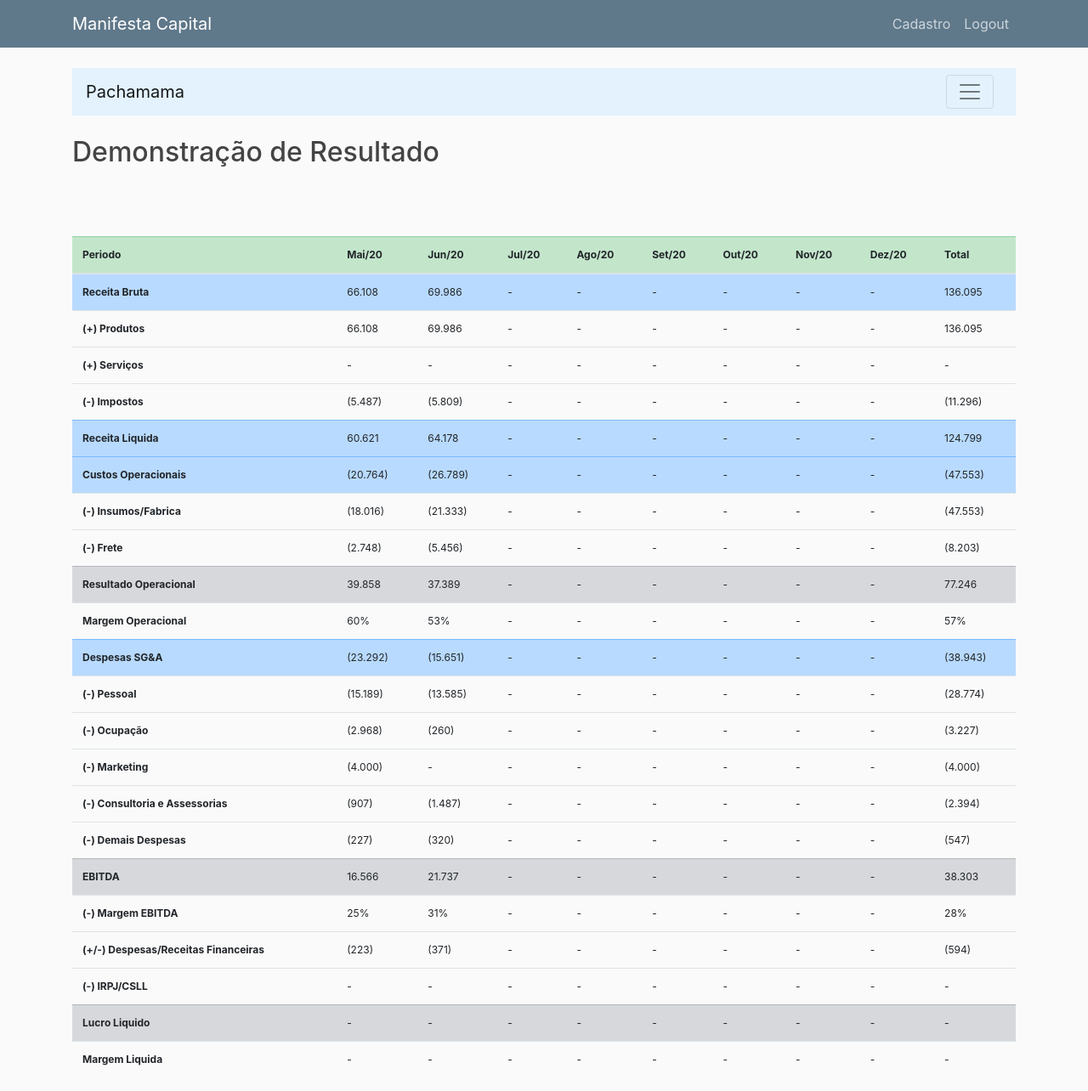
After one commit to fgomesc/manifesta, a Django app: page /pachamama/resultado in a window 1280 px wide. The commit adds this page. Shown: the whole page at 85% size. Run offline with Django 3.2, Linux system fonts and the light colour scheme; a user stored in the database is signed in; parts of the project's set-up code (start-up, migrations or seed data) failed here and were passed over; some libraries are stand-ins or nearby versions.

Commit message:
versao 3

```diff
--- a/apps/core/templates/core/base.html
+++ b/apps/core/templates/core/base.html
@@ -19,7 +19,11 @@
         <header class="site-header">
           <nav class="navbar navbar-expand-md navbar-dark bg-steel fixed-top">
             <div class="container">
-              <a class="navbar-brand mr-4" href="{% url 'home' %}">Manifesta Capital</a>
+              {% if user.is_authenticated %}
+                <a class="navbar-brand mr-4" href="{% url 'index' %}">Manifesta Capital</a>
+              {% else %}
+                <a class="navbar-brand mr-4" href="{% url 'home' %}">Manifesta Capital</a>
+              {% endif %}
               <button class="navbar-toggler" type="button" data-toggle="collapse" data-target="#navbarToggle" aria-controls="navbarToggle" aria-expanded="false" aria-label="Toggle navigation">
               <span class="navbar-toggler-icon"></span>
               </button>
--- a/apps/pachamama/templates/pachamama/basecaixarealizado_list.html
+++ b/apps/pachamama/templates/pachamama/basecaixarealizado_list.html
@@ -10,8 +10,7 @@
   <div class="collapse navbar-collapse" id="navbarNavAltMarkup">
     <div class="navbar-nav">
       <a class="nav-item nav-link" href="{% url 'fluxo_caixa_pachamama' %}">Fluxo de Caixa</a>
-      <a class="nav-item nav-link" href="">Demonstração de Resultado</a>
-      <a class="nav-item nav-link" href="">Demonstração de Resultado</a>
+      <a class="nav-item nav-link" href="{% url 'resultado_pachamama' %}">Demonstração de Resultado</a>
     </div>
   </div>
 </nav>
--- a/apps/pachamama/templates/pachamama/fluxo_de_caixa.html
+++ b/apps/pachamama/templates/pachamama/fluxo_de_caixa.html
@@ -11,8 +11,7 @@
   <div class="collapse navbar-collapse" id="navbarNavAltMarkup">
     <div class="navbar-nav">
       <a class="nav-item nav-link" href="{% url 'fluxo_caixa_pachamama' %}">Fluxo de Caixa</a>
-      <a class="nav-item nav-link" href="">Demonstração de Resultado</a>
-      <a class="nav-item nav-link" href="">Demonstração de Resultado</a>
+      <a class="nav-item nav-link" href="{% url 'resultado_pachamama' %}">Demonstração de Resultado</a>
     </div>
   </div>
 </nav>
--- a/apps/pachamama/templates/pachamama/index.html
+++ b/apps/pachamama/templates/pachamama/index.html
@@ -10,8 +10,7 @@
   <div class="collapse navbar-collapse" id="navbarNavAltMarkup">
     <div class="navbar-nav">
       <a class="nav-item nav-link" href="{% url 'fluxo_caixa_pachamama' %}">Fluxo de Caixa</a>
-      <a class="nav-item nav-link" href="#">Demonstração de Resultado</a>
-      <a class="nav-item nav-link" href="#">Vendas</a>
+      <a class="nav-item nav-link" href="{% url 'resultado_pachamama' %}">Demonstração de Resultado</a>
     </div>
   </div>
 </nav>
--- /dev/null
+++ b/apps/pachamama/templates/pachamama/resultado.html
@@ -0,0 +1,299 @@
+{% extends "core/base.html" %}
+
+{% block content %}
+
+<nav class="navbar navbar-light" style="background-color: #e3f2fd;">
+  <a class="navbar-brand" href="#">Pachamama</a>
+  <button class="navbar-toggler" type="button" data-toggle="collapse" data-target="#navbarNavAltMarkup" aria-controls="navbarNavAltMarkup" aria-expanded="false" aria-label="Toggle navigation">
+    <span class="navbar-toggler-icon"></span>
+  </button>
+  <div class="collapse navbar-collapse" id="navbarNavAltMarkup">
+    <div class="navbar-nav">
+      <a class="nav-item nav-link" href="{% url 'fluxo_caixa_pachamama' %}">Fluxo de Caixa</a>
+      <a class="nav-item nav-link" href="{% url 'resultado_pachamama' %}">Demonstração de Resultado</a>
+    </div>
+  </div>
+</nav>
+
+
+<br>
+<h2>Demonstração de Resultado</h2>
+<br>
+
+<br>
+<br>
+<table class="table">
+  <thead>
+    <tr class="table-success">
+      <th scope="col">Periodo</th>
+      <th scope="col">Mai/20</th>
+      <th scope="col">Jun/20</th>
+      <th scope="col">Jul/20</th>
+      <th scope="col">Ago/20</th>
+      <th scope="col">Set/20</th>
+      <th scope="col">Out/20</th>
+      <th scope="col">Nov/20</th>
+      <th scope="col">Dez/20</th>
+      <th scope="col">Total</th>
+    </tr>
+  </thead>
+  <tbody>
+    <tr class="table-primary">
+      <th scope="row">Receita Bruta</th>
+      <td>66.108</td>
+      <td>69.986</td>
+      <td>-</td>
+      <td>-</td>
+      <td>-</td>
+      <td>-</td>
+      <td>-</td>
+      <td>-</td>
+      <td>136.095</td>
+    </tr>
+    <tr>
+      <th scope="row">(+) Produtos</th>
+      <td>66.108</td>
+      <td>69.986</td>
+      <td>-</td>
+      <td>-</td>
+      <td>-</td>
+      <td>-</td>
+      <td>-</td>
+      <td>-</td>
+      <td>136.095</td>
+    </tr>
+    <tr>
+      <th scope="row">(+) Serviços</th>
+      <td>-</td>
+      <td>-</td>
+      <td>-</td>
+      <td>-</td>
+      <td>-</td>
+      <td>-</td>
+      <td>-</td>
+      <td>-</td>
+      <td>-</td>
+    </tr>
+    <tr>
+      <th scope="row">(-) Impostos</th>
+      <td>(5.487)</td>
+      <td>(5.809)</td>
+      <td>-</td>
+      <td>-</td>
+      <td>-</td>
+      <td>-</td>
+      <td>-</td>
+      <td>-</td>
+      <td>(11.296)</td>
+    </tr>
+      <tr class="table-primary">
+      <th scope="row">Receita Liquida</th>
+      <td>60.621</td>
+      <td>64.178</td>
+      <td>-</td>
+      <td>-</td>
+      <td>-</td>
+      <td>-</td>
+      <td>-</td>
+      <td>-</td>
+      <td>124.799</td>
+    </tr>
+    </tr>
+      <tr class="table-primary">
+      <th scope="row">Custos Operacionais</th>
+      <td>(20.764)</td>
+      <td>(26.789)</td>
+      <td>-</td>
+      <td>-</td>
+      <td>-</td>
+      <td>-</td>
+      <td>-</td>
+      <td>-</td>
+      <td>(47.553)</td>
+    </tr>
+    <tr>
+      <th scope="row">(-) Insumos/Fabrica</th>
+      <td>(18.016)</td>
+      <td>(21.333)</td>
+      <td>-</td>
+      <td>-</td>
+      <td>-</td>
+      <td>-</td>
+      <td>-</td>
+      <td>-</td>
+      <td>(47.553)</td>
+    </tr>
+    <tr>
+      <th scope="row">(-) Frete</th>
+      <td>(2.748)</td>
+      <td>(5.456)</td>
+      <td>-</td>
+      <td>-</td>
+      <td>-</td>
+      <td>-</td>
+      <td>-</td>
+      <td>-</td>
+      <td>(8.203)</td>
+    </tr>
+    <tr class="table-secondary">
+      <th scope="row">Resultado Operacional</th>
+      <td>39.858</td>
+      <td>37.389</td>
+      <td>-</td>
+      <td>-</td>
+      <td>-</td>
+      <td>-</td>
+      <td>-</td>
+      <td>-</td>
+      <td>77.246</td>
+    </tr>
+    <tr>
+      <th scope="row">Margem Operacional</th>
+      <td>60%</td>
+      <td>53%</td>
+      <td>-</td>
+      <td>-</td>
+      <td>-</td>
+      <td>-</td>
+      <td>-</td>
+      <td>-</td>
+      <td>57%</td>
+    </tr>
+    </tr>
+      <tr class="table-primary">
+      <th scope="row">Despesas SG&A</th>
+      <td>(23.292)</td>
+      <td>(15.651)</td>
+      <td>-</td>
+      <td>-</td>
+      <td>-</td>
+      <td>-</td>
+      <td>-</td>
+      <td>-</td>
+      <td>(38.943)</td>
+    </tr>
+      <th scope="row">(-) Pessoal</th>
+      <td>(15.189)</td>
+      <td>(13.585)</td>
+      <td>-</td>
+      <td>-</td>
+      <td>-</td>
+      <td>-</td>
+      <td>-</td>
+      <td>-</td>
+      <td>(28.774)</td>
+    </tr>
+      <th scope="row">(-) Ocupação</th>
+      <td>(2.968)</td>
+      <td>(260)</td>
+      <td>-</td>
+      <td>-</td>
+      <td>-</td>
+      <td>-</td>
+      <td>-</td>
+      <td>-</td>
+      <td>(3.227)</td>
+    </tr>
+      <th scope="row">(-) Marketing</th>
+      <td>(4.000)</td>
+      <td>-</td>
+      <td>-</td>
+      <td>-</td>
+      <td>-</td>
+      <td>-</td>
+      <td>-</td>
+      <td>-</td>
+      <td>(4.000)</td>
+    </tr>
+      <th scope="row">(-) Consultoria e Assessorias</th>
+      <td>(907)</td>
+      <td>(1.487)</td>
+      <td>-</td>
+      <td>-</td>
+      <td>-</td>
+      <td>-</td>
+      <td>-</td>
+      <td>-</td>
+      <td>(2.394)</td>
+    </tr>
+      <th scope="row">(-) Demais Despesas</th>
+      <td>(227)</td>
+      <td>(320)</td>
+      <td>-</td>
+      <td>-</td>
+      <td>-</td>
+      <td>-</td>
+      <td>-</td>
+      <td>-</td>
+      <td>(547)</td>
+    <tr class="table-secondary">
+      <th scope="row">EBITDA</th>
+      <td>16.566</td>
+      <td>21.737</td>
+      <td>-</td>
+      <td>-</td>
+      <td>-</td>
+      <td>-</td>
+      <td>-</td>
+      <td>-</td>
+      <td>38.303</td>
+    </tr>
+    </tr>
+      <th scope="row">(-) Margem EBITDA</th>
+      <td>25%</td>
+      <td>31%</td>
+      <td>-</td>
+      <td>-</td>
+      <td>-</td>
+      <td>-</td>
+      <td>-</td>
+      <td>-</td>
+      <td>28%</td>
+    </tr>
+      <th scope="row">(+/-) Despesas/Receitas Financeiras</th>
+      <td>(223)</td>
+      <td>(371)</td>
+      <td>-</td>
+      <td>-</td>
+      <td>-</td>
+      <td>-</td>
+      <td>-</td>
+      <td>-</td>
+      <td>(594)</td>
+    </tr>
+      <th scope="row">(-) IRPJ/CSLL</th>
+      <td>-</td>
+      <td>-</td>
+      <td>-</td>
+      <td>-</td>
+      <td>-</td>
+      <td>-</td>
+      <td>-</td>
+      <td>-</td>
+      <td>-</td>
+  <tr class="table-secondary">
+      <th scope="row">Lucro Liquido</th>
+      <td>-</td>
+      <td>-</td>
+      <td>-</td>
+      <td>-</td>
+      <td>-</td>
+      <td>-</td>
+      <td>-</td>
+      <td>-</td>
+      <td>-</td>
+    </tr>
+    </tr>
+      <th scope="row">Margem Liquida</th>
+      <td>-</td>
+      <td>-</td>
+      <td>-</td>
+      <td>-</td>
+      <td>-</td>
+      <td>-</td>
+      <td>-</td>
+      <td>-</td>
+      <td>-</td>
+  </tbody>
+</table>
+{% endblock content %}
--- a/apps/pachamama/urls.py
+++ b/apps/pachamama/urls.py
@@ -13,12 +13,14 @@ from .views import home_pachamama,\
     MarketingList, \
     TelMovFixList, \
     DespTIList, \
-    TxJurosList
+    TxJurosList, \
+    resultado_pachamama
 
 
 
 urlpatterns = [
     path('', home_pachamama, name='home_pachamama'),
+    path('resultado', resultado_pachamama, name='resultado_pachamama'),
     path('fluxo-caixa/', fluxo_de_caixa_pachamama, name='fluxo_caixa_pachamama'),
     path('entrada-cartao-list', EntradaCartaoList.as_view(), name='list_entrada_cartao'),
     path('entrada-boleto-list', EntradaBoletoList.as_view(), name='list_entrada_boleto'),
--- a/apps/pachamama/views.py
+++ b/apps/pachamama/views.py
@@ -5,11 +5,15 @@ from django.shortcuts import render
 from django.views.generic import ListView
 from apps.pachamama.models import BaseCaixaRealizado
 
+@login_required
+def home_pachamama(request):
+    return render(request, 'pachamama/index.html')
+
 
 
 @login_required
-def home_pachamama(request):
-    return render(request, 'pachamama/index.html')
+def resultado_pachamama(request):
+    return render(request, 'pachamama/resultado.html')
 
 
 
@@ -172,22 +176,23 @@ def fluxo_de_caixa_pachamama(request):
                                                                      entrada_rendimentos_realizado,
                                                                      saida_imposto_realizado)]
 
+
     total_custo_realizado = [(a + b + c) for a, b, c in zip(saida_custo_producao_realizado,
-                                                                   saida_trans_correios_realizado,
-                                                                   saida_devolucoes_realizado)]
+                                                            saida_trans_correios_realizado,
+                                                            saida_devolucoes_realizado)]
+
 
     total_despesas_realizado = [(a + b + c + d + e + f) for a, b, c, d, e, f in zip(saida_desp_folha_realizado,
-                                                                                           saida_desp_adm_realizado,
-                                                                                           saida_mkt_realizado,
-                                                                                           saida_tel_realizado,
-                                                                                           saida_desp_ti_realizado,
-                                                                                           saida_tx_juros_realizado)]
+                                                                                    saida_desp_adm_realizado,
+                                                                                    saida_mkt_realizado,
+                                                                                    saida_tel_realizado,
+                                                                                    saida_desp_ti_realizado,
+                                                                                    saida_tx_juros_realizado)]
+
 
     fluxo_de_caixa_realizado = [(a + b + c) for a, b, c in zip(total_receita_realizado,
                                                                total_custo_realizado,
                                                                total_despesas_realizado)]
-
-
 
 
 
```
Also changed, not shown: 1 other file.
